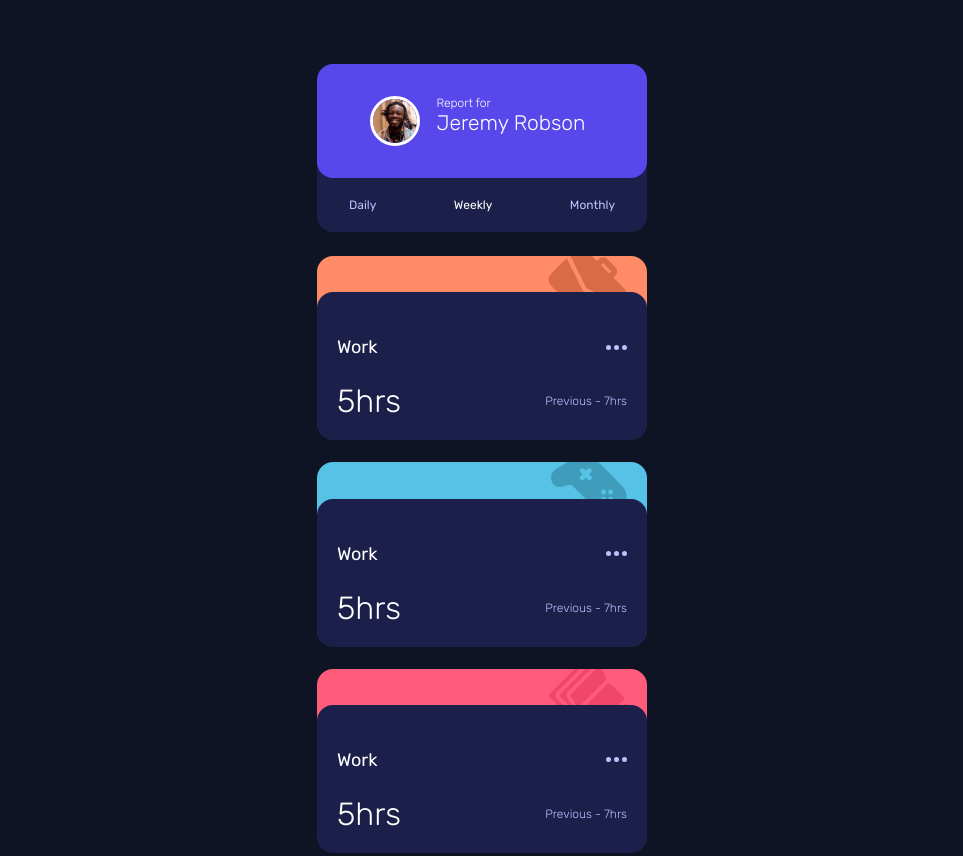
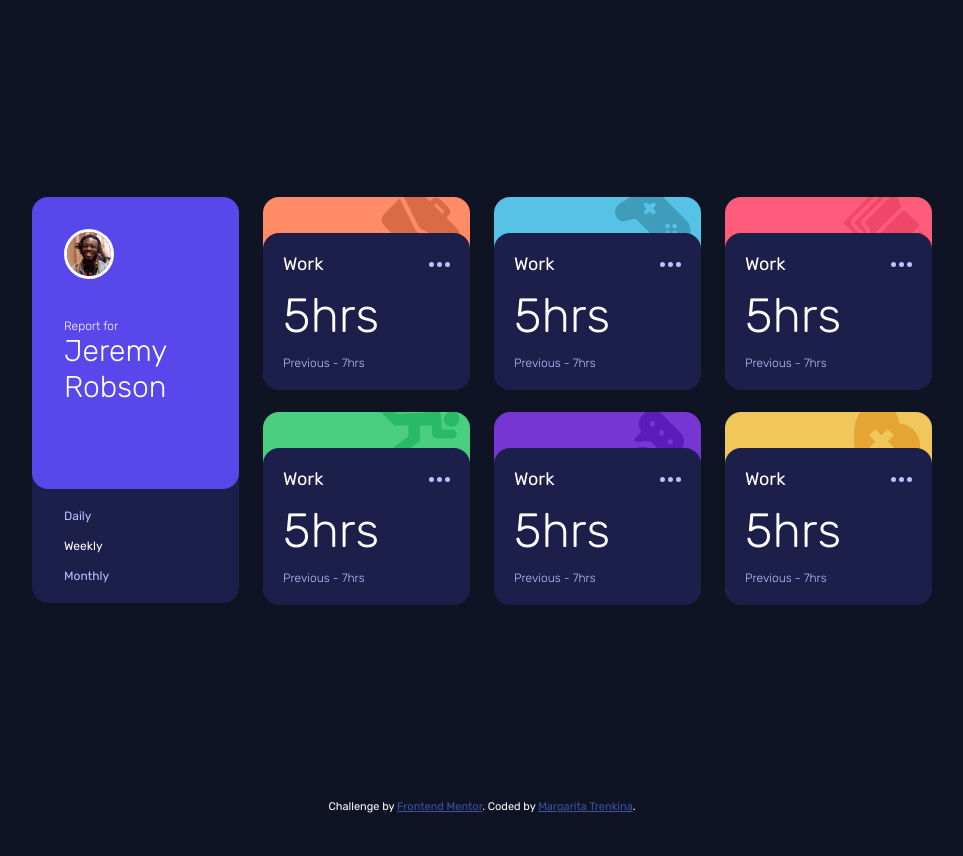
Before and after one commit to mtrenkina/time-tracker, a plain HTML site: page index.html in a window 1280 px wide. Shown: the top 856 px of the page, without its empty margins (158-1121 px from the left). After the commit the page ends 813 px from the top, so only its background shows below. Drawn offline with Linux system fonts and the light colour scheme.

Commit message:
Markup finished

```diff
--- a/style.css
+++ b/style.css
@@ -54,6 +54,7 @@ body {
    gap: 1.5rem;
    justify-content: center;
    grid-template-columns: repeat(1, minmax(300px, 330px));
+
 }
 
 .dashboard__person {
@@ -163,11 +164,16 @@ body {
     justify-content: space-between;
 }
 
+.tracking-card__header {
+    margin-bottom: 1rem;
+}
+
 .tracking-card__menu {
     cursor: pointer;
 }
 
 .tracking-card__title {
+    margin: 0;
     font-weight: var(--weight-regular);
     font-size: var(--fs-base);
 }
@@ -186,3 +192,58 @@ body {
 .dashboard__item:hover .tracking-card{
     background-color: var(--blue-500);
 }
+
+
+@media (min-width: 1024px) {
+    .dashboard__content {
+        grid-template-columns: repeat(4, 1fr);
+    }
+
+    .dashboard__person {
+        grid-row-start: 1;
+        grid-row-end: 3;
+        grid-column-start: 1;
+        grid-column-end: 2;
+        height: 100%;
+
+        display: flex;
+        flex-direction: column;
+    }
+
+    .info-card {
+        flex-direction: column;
+        align-items: flex-start;
+        justify-content: flex-start;
+        flex-grow: 1;
+    }
+
+    .info-card__photo {
+        margin-bottom: 1.5rem;
+    }
+
+    .info-card__title {
+        font-size: 30px;
+    }
+
+    .view-selector {
+        flex-direction: column;
+    }
+
+    .view-selector__item:not(:last-child) {
+        margin-bottom: 1rem;
+    }
+
+    .tracking-card__body {
+        flex-direction: column;
+        align-items: flex-start;
+    }
+
+    .tracking-card__time {
+        margin-bottom: 0.75rem;
+        font-size: 48px;
+    }
+
+    .tracking-card__header {
+        margin-bottom: 0.75rem;
+    }
+}
```
